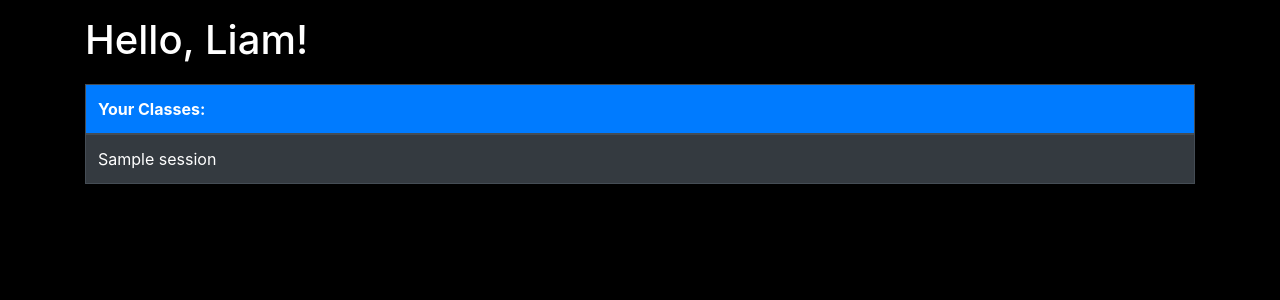
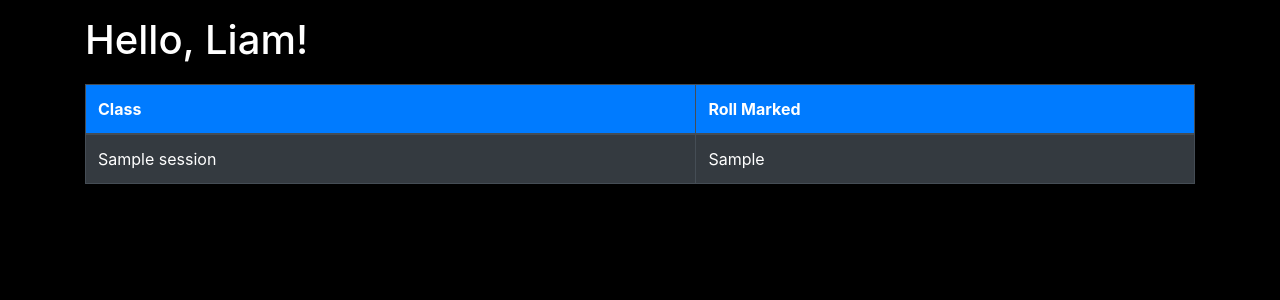
Before and after one commit to projectbettercompass/bettercompass3, a Python web app: template templates/index.html in a window 1280 px wide. Shown: the part 56-356 px from the top of the page. Run offline with Jinja, Linux system fonts and the light colour scheme; the template is opened without the code that fills it: most values are stand-ins (such as "Sample title", 1, 10 or a date in 2020); some libraries are stand-ins or nearby versions.

Commit message:
Added ability to see if roll is marked

```diff
--- a/templates/index.html
+++ b/templates/index.html
@@ -71,13 +71,15 @@
     <table class="table table-dark">
         <thead>
             <tr>
-                <th>Your Classes:</th>
+                <th>Class</th>
+                <th>Roll Marked</th>
             </tr>
         </thead>
         <tbody>
             {% for session in sessions %}
                 <tr>
                     <td>{{ session['longTitle'] }}</td>
+                    <td>{{ session['rollMarked'] }}</td>
                 </tr>
             {% endfor %}
         </tbody>
```
